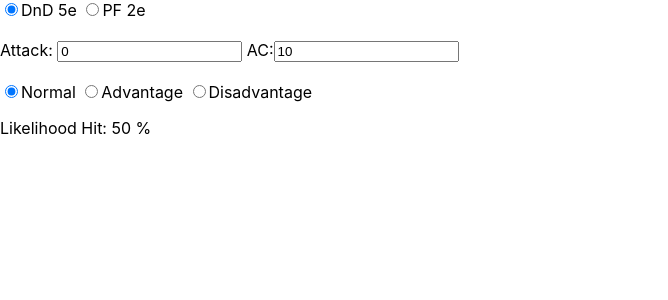
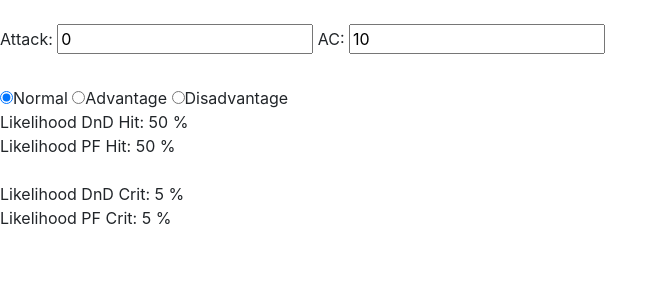
Before and after one commit to AndeHofer/likelihood, a React (Create React App) app: page / in a window 1280 px wide. Shown: the top 300 px of the page, without its empty margins (0-668 px from the left). Built offline with nearby package versions, Linux system fonts and the light colour scheme.

Commit message:
removed sys radio and added results for both systems

```diff
--- a/src/index.js
+++ b/src/index.js
@@ -2,21 +2,69 @@
 import ReactDOM from "react-dom";
 import "./index.css";
 //import reportWebVitals from "./reportWebVitals";
-//import 'bootstrap/dist/css/bootstrap.css';
+import 'bootstrap/dist/css/bootstrap.css';
 
-function calculateHitChance(attack, ac, adv) {
-  let result = Number(0);
+function calculateHitChance(attack, ac, adv, sys) {
+  let result;
+  if (sys === "DnD 5e") {
+    if (adv === "Normal") {
+      result = Number(0.05);
+    } else if (adv === "Advantage") {
+      result = Number(0.05 + 0.95 * 0.05);
+    } else {
+      result = Number(0.05 - 0.05 * 0.95);
+    }
+  } else {
+    result = Number(0);
+  }
+
   if (!Number.isNaN(ac) && !Number.isNaN(attack)) {
     let overZero = Number(parseInt(attack) + 20 - parseInt(ac));
     if (overZero > 0) {
       if (overZero > 19) {
-        result = 1;
+        if (overZero > 29 && sys === "PF 2e") {
+          result = Number(1);
+        } else {
+          result = Number(0.95);
+        }
       } else {
         result = overZero / 20;
+        if (sys === "DnD 5e") {
           if (adv === "Advantage") {
             result = result + (1 - result) * result;
           } else if (adv === "Disadvantage") {
             result = result - result * (1 - result);
+          }
+        }
+      }
+    } else if (sys === "PF 2e" && overZero > -11) {
+      result = Number(0.05);
+    }
+  }
+
+  return Math.round(result * 100 * 100) / 100;
+}
+
+function calculateCritChance(attack, ac, adv, sys) {
+  let result = Number(0);
+  if (sys === "DnD 5e") {
+    if (adv === "Normal") {
+      result = Number(0.05);
+    } else if (adv === "Advantage") {
+      result = Number(0.05 + 0.95 * 0.05);
+    } else {
+      result = Number(0.05 - 0.05 * 0.95);
+    }
+  } else {
+    if (!Number.isNaN(ac) && !Number.isNaN(attack)) {
+      let overZero = Number(parseInt(attack) + 20 - parseInt(ac));
+      if (overZero > 0) {
+        if (overZero < 11) {
+          result = Number(0.05);
+        } else if (overZero > 29) {
+          result = Number(0.95);
+        } else {
+          result = (overZero - 10) / 20;
         }
       }
     }
@@ -68,40 +116,40 @@
   }
 }
 
-class RadioSystem extends React.Component {
-  constructor(props) {
-    super(props);
-    this.handleChange = this.handleChange.bind(this);
-  }
+// class RadioSystem extends React.Component {
+//   constructor(props) {
+//     super(props);
+//     this.handleChange = this.handleChange.bind(this);
+//   }
 
-  handleChange(e) {
-    this.props.onValueChange(e.target.value);
-  }
+//   handleChange(e) {
+//     this.props.onValueChange(e.target.value);
+//   }
 
-  render() {
-    const value = this.props.value;
-    return (
-      <div>
-        <input
-          type="radio"
-          value="DnD 5e"
-          checked={value === "DnD 5e"}
-          name="sys"
-          onChange={this.handleChange}
-        />
-        DnD 5e{" "}
-        <input
-          type="radio"
-          value="PF 2e"
-          checked={value === "PF 2e"}
-          name="sys"
-          onChange={this.handleChange}
-        />
-        PF 2e{" "}
-      </div>
-    );
-  }
-}
+//   render() {
+//     const value = this.props.value;
+//     return (
+//       <div>
+//         <input
+//           type="radio"
+//           value="DnD 5e"
+//           checked={value === "DnD 5e"}
+//           name="sys"
+//           onChange={this.handleChange}
+//         />
+//         DnD 5e{" "}
+//         <input
+//           type="radio"
+//           value="PF 2e"
+//           checked={value === "PF 2e"}
+//           name="sys"
+//           onChange={this.handleChange}
+//         />
+//         PF 2e{" "}
+//       </div>
+//     );
+//   }
+// }
 
 class ValueInput extends React.Component {
   constructor(props) {
@@ -127,12 +175,12 @@
 class Calculator extends React.Component {
   constructor(props) {
     super(props);
-    this.state = { attack: "0", ac: "10", adv: "Normal", sys: "DnD 5e" };
+    this.state = { attack: "0", ac: "10", adv: "Normal" };
 
     this.handleAcChange = this.handleAcChange.bind(this);
     this.handleAttackChange = this.handleAttackChange.bind(this);
     this.handleAdvChange = this.handleAdvChange.bind(this);
-    this.handleSysChange = this.handleSysChange.bind(this);
+    // this.handleSysChange = this.handleSysChange.bind(this);
   }
 
   handleAcChange(value) {
@@ -147,33 +195,25 @@
     this.setState({ adv: value });
   }
 
-  handleSysChange(value) {
-    this.setState({ sys: value });
+  // handleSysChange(value) {
+  //   this.setState({ sys: value });
   // if(value === "PF 2e"){
   //   this.setState({adv : "Normal"});
   // }
-  }
+  // }
 
   render() {
     const ac = this.state.ac;
     const attack = this.state.attack;
-    const sys = this.state.sys;
-    let adv;
-    let advElement;
-    if (sys === "DnD 5e") {
-      adv = this.state.adv;
-      advElement = (
-        <RadioDisadvantage onValueChange={this.handleAdvChange} value={adv}  />
-      );
-    } else {
-      adv = "Normal";
-      advElement = <div>&nbsp;</div>;
-    }
-    const likelihoodHit = calculateHitChance(attack, ac, adv);
+    // const sys = this.state.sys;
+    const adv = this.state.adv;
+    const likelihoodHitDnD = calculateHitChance(attack, ac, adv, "DnD 5e");
+    const likelihoodHitPF = calculateHitChance(attack, ac, "Normal", "PF 2e");
+    const likelihoodCritDnD = calculateCritChance(attack, ac, adv, "DnD 5e");
+    const likelihoodCritPF = calculateCritChance(attack, ac, "Normal", "PF 2e");
 
     return (
       <div>
-        <RadioSystem onValueChange={this.handleSysChange} value={sys} />
         <div>&nbsp;</div>
         <ValueInput
           value={attack}
@@ -184,11 +224,17 @@
         <ValueInput
           value={ac}
           onValueChange={this.handleAcChange}
-          label="AC:"
+          label="AC: "
         />
         <div>&nbsp;</div>
-        {advElement}
-        <p>Likelihood Hit: {likelihoodHit} %</p>
+        <RadioDisadvantage onValueChange={this.handleAdvChange} value={adv} />
+        <p>
+          <div>Likelihood DnD Hit: {likelihoodHitDnD} %</div>
+          <div>Likelihood PF Hit: {likelihoodHitPF} %</div>
+          <div>&nbsp;</div>
+          <div>Likelihood DnD Crit: {likelihoodCritDnD} %</div>
+          <div>Likelihood PF Crit: {likelihoodCritPF} %</div>
+        </p>
       </div>
     );
   }
```
Also changed, not shown: 1 other file (tests, documents, lock files or other folders). Lines whose indentation alone changed are shown as unchanged.
